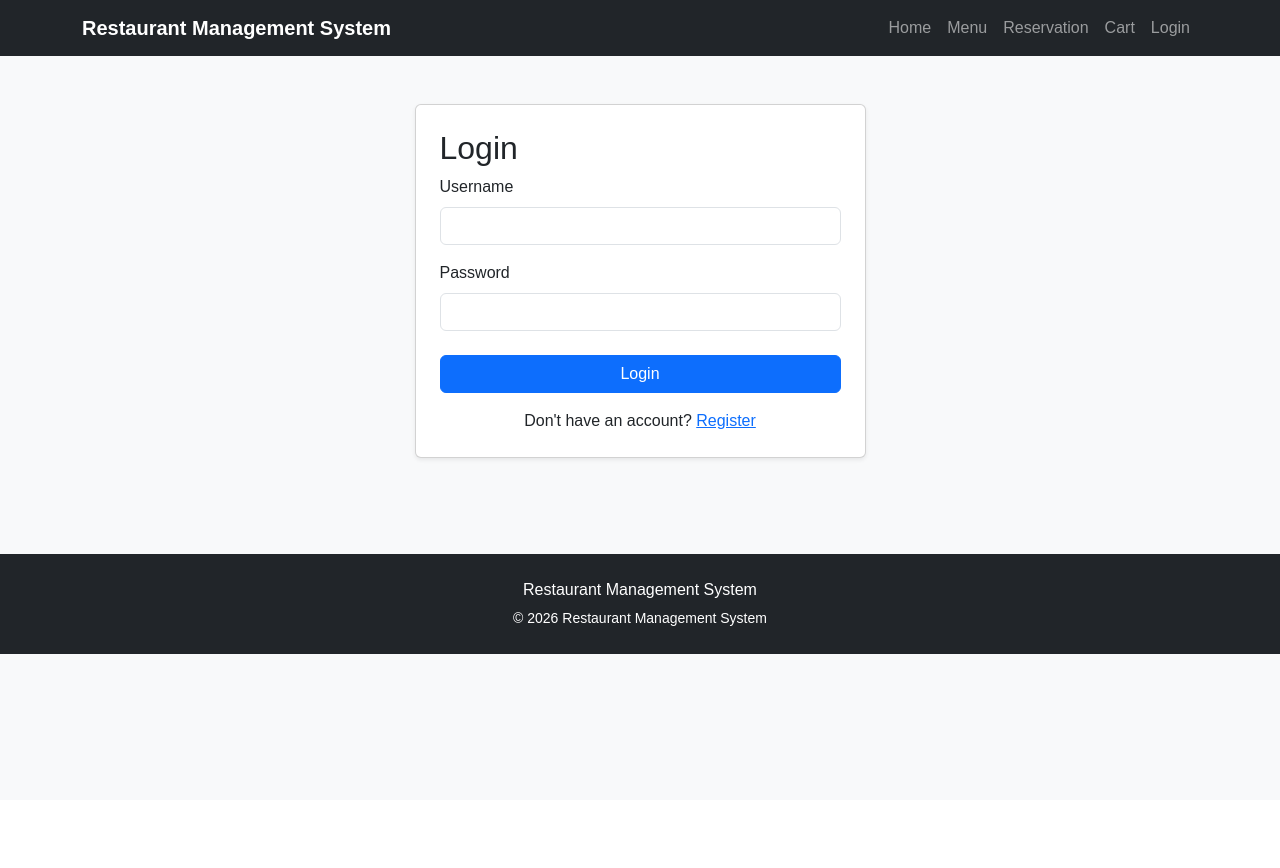
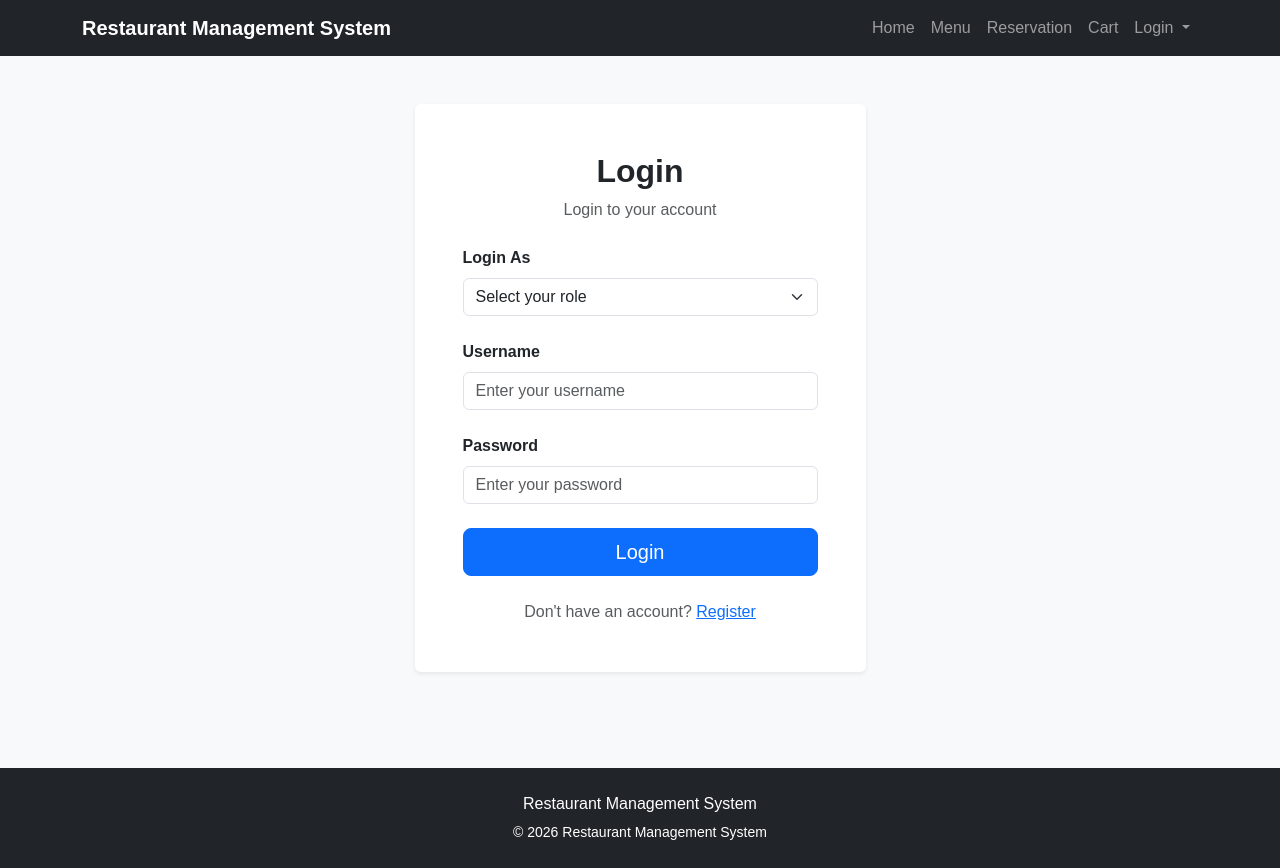
Before and after one commit to mst-shanta/Restaurant-Management-System, a Django app: page /login/ in a window 1280 px wide. Before the commit the page ends 654 px from the top, so only its background shows below. Run offline with Django 5.2, Linux system fonts and the light colour scheme.

Commit message:
Improve login roles and frontend messages

```diff
--- a/core/views.py
+++ b/core/views.py
@@ -261,16 +261,31 @@ def register(request):
 # LOGIN
 # ============================================================
 
+# ============================================================
+# LOGIN
+# ============================================================
+
 def login_view(request):
 
-    # If already logged in, send the user to the correct area
+    # --------------------------------------------------------
+    # SELECTED ROLE FROM NAVBAR
+    # --------------------------------------------------------
+
+    selected_role = request.GET.get(
+        'role',
+        ''
+    ).strip()
+
+
+    # --------------------------------------------------------
+    # ALREADY AUTHENTICATED
+    # --------------------------------------------------------
+
     if request.user.is_authenticated:
 
-        # Admin
         if request.user.is_superuser:
             return redirect('admin_dashboard')
 
-        # Staff
         try:
             request.user.staff_profile
             return redirect('staff_dashboard')
@@ -278,7 +293,6 @@ def login_view(request):
         except Staff.DoesNotExist:
             pass
 
-        # Customer
         try:
             request.user.customer_profile
             return redirect('home')
@@ -287,7 +301,16 @@ def login_view(request):
             return redirect('home')
 
 
+    # --------------------------------------------------------
+    # LOGIN FORM
+    # --------------------------------------------------------
+
     if request.method == 'POST':
+
+        role = request.POST.get(
+            'role',
+            ''
+        ).strip()
 
         username = request.POST.get(
             'username',
@@ -299,16 +322,44 @@ def login_view(request):
             ''
         )
 
+        # Keep the selected role if the form has an error
+        selected_role = role
+
+
+        # ----------------------------------------------------
+        # CHECK ROLE SELECTION
+        # ----------------------------------------------------
+
+        if role not in [
+            'customer',
+            'staff',
+            'admin'
+        ]:
+
+            messages.error(
+                request,
+                'Please select your login role.'
+            )
+
+            return render(
+                request,
+                'login.html',
+                {
+                    'selected_role': selected_role
+                }
+            )
+
+
+        # ----------------------------------------------------
+        # AUTHENTICATE USER
+        # ----------------------------------------------------
+
         user = authenticate(
             request,
             username=username,
             password=password
         )
 
-
-        # ----------------------------------------------------
-        # INVALID LOGIN
-        # ----------------------------------------------------
 
         if user is None:
 
@@ -319,33 +370,74 @@ def login_view(request):
 
             return render(
                 request,
-                'login.html'
+                'login.html',
+                {
+                    'selected_role': selected_role
+                }
             )
 
 
         # ----------------------------------------------------
-        # ADMIN
+        # ADMIN LOGIN
         # ----------------------------------------------------
 
-        if user.is_superuser:
+        if role == 'admin':
 
-            login(request, user)
+            if not user.is_superuser:
+
+                messages.error(
+                    request,
+                    'This account is not an Administrator account.'
+                )
+
+                return render(
+                    request,
+                    'login.html',
+                    {
+                        'selected_role': selected_role
+                    }
+                )
+
+            login(
+                request,
+                user
+            )
 
             messages.success(
                 request,
                 'Welcome, Administrator!'
             )
 
-            return redirect('admin_dashboard')
+            return redirect(
+                'admin_dashboard'
+            )
 
 
         # ----------------------------------------------------
-        # STAFF
+        # STAFF LOGIN
         # ----------------------------------------------------
 
-        try:
+        if role == 'staff':
 
-            staff = user.staff_profile
+            try:
+
+                staff = user.staff_profile
+
+            except Staff.DoesNotExist:
+
+                messages.error(
+                    request,
+                    'This account is not a Staff account.'
+                )
+
+                return render(
+                    request,
+                    'login.html',
+                    {
+                        'selected_role': selected_role
+                    }
+                )
+
 
             if not staff.is_active:
 
@@ -356,10 +448,17 @@ def login_view(request):
 
                 return render(
                     request,
-                    'login.html'
+                    'login.html',
+                    {
+                        'selected_role': selected_role
+                    }
                 )
 
-            login(request, user)
+
+            login(
+                request,
+                user
+            )
 
             messages.success(
                 request,
@@ -367,21 +466,41 @@ def login_view(request):
                 f'{user.first_name or user.username}!'
             )
 
-            return redirect('staff_dashboard')
-
-        except Staff.DoesNotExist:
-            pass
+            return redirect(
+                'staff_dashboard'
+            )
 
 
         # ----------------------------------------------------
-        # CUSTOMER
+        # CUSTOMER LOGIN
         # ----------------------------------------------------
 
-        try:
+        if role == 'customer':
 
-            user.customer_profile
+            try:
 
-            login(request, user)
+                user.customer_profile
+
+            except Customer.DoesNotExist:
+
+                messages.error(
+                    request,
+                    'This account is not a Customer account.'
+                )
+
+                return render(
+                    request,
+                    'login.html',
+                    {
+                        'selected_role': selected_role
+                    }
+                )
+
+
+            login(
+                request,
+                user
+            )
 
             messages.success(
                 request,
@@ -389,25 +508,21 @@ def login_view(request):
                 f'{user.first_name or user.username}!'
             )
 
-            return redirect('home')
-
-        except Customer.DoesNotExist:
-            pass
+            return redirect(
+                'home'
+            )
 
 
-        # ----------------------------------------------------
-        # UNKNOWN ROLE
-        # ----------------------------------------------------
-
-        messages.error(
-            request,
-            'This account does not have a valid system role.'
-        )
-
+    # --------------------------------------------------------
+    # GET REQUEST
+    # --------------------------------------------------------
 
     return render(
         request,
-        'login.html'
+        'login.html',
+        {
+            'selected_role': selected_role
+        }
     )
 
 
@@ -568,10 +683,316 @@ def order_success(request, order_id):
 # RESERVATION
 # ============================================================
 
+@login_required
 def reservation(request):
+
+    from django.utils import timezone
+    from datetime import datetime
+
+    today = timezone.localdate()
+
+    # Show currently available tables
+    tables = RestaurantTable.objects.filter(
+        is_available=True
+    ).order_by(
+        'table_number'
+    )
+
+    context = {
+        'tables': tables,
+        'today': today.strftime('%Y-%m-%d'),
+    }
+
+    if request.method == 'POST':
+
+        reservation_date = request.POST.get(
+            'reservation_date',
+            ''
+        )
+
+        reservation_time = request.POST.get(
+            'reservation_time',
+            ''
+        )
+
+        number_of_guests = request.POST.get(
+            'number_of_guests',
+            ''
+        )
+
+        table_id = request.POST.get(
+            'table',
+            ''
+        )
+
+        special_request = request.POST.get(
+            'special_request',
+            ''
+        ).strip()
+
+        action = request.POST.get(
+            'action',
+            ''
+        )
+
+        # ----------------------------------------------------
+        # VALIDATION
+        # ----------------------------------------------------
+
+        if not all([
+            reservation_date,
+            reservation_time,
+            number_of_guests,
+            table_id
+        ]):
+
+            messages.error(
+                request,
+                'Please complete all required reservation fields.'
+            )
+
+            context.update({
+                'selected_date': reservation_date,
+                'selected_time': reservation_time,
+                'selected_guests': number_of_guests,
+                'selected_table_id': table_id,
+                'special_request': special_request,
+            })
+
+            return render(
+                request,
+                'reservation.html',
+                context
+            )
+
+        try:
+
+            selected_date = datetime.strptime(
+                reservation_date,
+                '%Y-%m-%d'
+            ).date()
+
+            selected_time = datetime.strptime(
+                reservation_time,
+                '%H:%M'
+            ).time()
+
+            guests = int(number_of_guests)
+
+        except (ValueError, TypeError):
+
+            messages.error(
+                request,
+                'Invalid reservation information.'
+            )
+
+            return render(
+                request,
+                'reservation.html',
+                context
+            )
+
+        # Date cannot be in the past
+        if selected_date < today:
+
+            messages.error(
+                request,
+                'Reservation date cannot be in the past.'
+            )
+
+            context.update({
+                'selected_date': reservation_date,
+                'selected_time': reservation_time,
+                'selected_guests': number_of_guests,
+                'selected_table_id': table_id,
+                'special_request': special_request,
+            })
+
+            return render(
+                request,
+                'reservation.html',
+                context
+            )
+
+        # Number of guests must be positive
+        if guests < 1:
+
+            messages.error(
+                request,
+                'Number of guests must be at least 1.'
+            )
+
+            return render(
+                request,
+                'reservation.html',
+                context
+            )
+
+        # ----------------------------------------------------
+        # FIND TABLE
+        # ----------------------------------------------------
+
+        try:
+
+            selected_table = RestaurantTable.objects.get(
+                id=table_id
+            )
+
+        except RestaurantTable.DoesNotExist:
+
+            messages.error(
+                request,
+                'Selected table does not exist.'
+            )
+
+            return render(
+                request,
+                'reservation.html',
+                context
+            )
+
+        # Check whether the table is currently available
+        if not selected_table.is_available:
+
+            messages.error(
+                request,
+                'This table is currently unavailable.'
+            )
+
+            return render(
+                request,
+                'reservation.html',
+                context
+            )
+
+        # Check table capacity
+        if selected_table.capacity < guests:
+
+            messages.error(
+                request,
+                f'Table {selected_table.table_number} can only '
+                f'accommodate {selected_table.capacity} people.'
+            )
+
+            context.update({
+                'selected_date': reservation_date,
+                'selected_time': reservation_time,
+                'selected_guests': number_of_guests,
+                'selected_table_id': table_id,
+                'special_request': special_request,
+            })
+
+            return render(
+                request,
+                'reservation.html',
+                context
+            )
+
+        # ----------------------------------------------------
+        # CHECK EXISTING RESERVATION
+        # ----------------------------------------------------
+
+        existing_reservation = Reservation.objects.filter(
+            table=selected_table,
+            reservation_date=selected_date,
+            reservation_time=selected_time,
+            status__in=[
+                'Pending',
+                'Confirmed'
+            ]
+        ).exists()
+
+        if existing_reservation:
+
+            messages.error(
+                request,
+                'This table is already reserved for the selected '
+                'date and time.'
+            )
+
+            context.update({
+                'selected_date': reservation_date,
+                'selected_time': reservation_time,
+                'selected_guests': number_of_guests,
+                'selected_table_id': table_id,
+                'special_request': special_request,
+            })
+
+            return render(
+                request,
+                'reservation.html',
+                context
+            )
+
+        # ----------------------------------------------------
+        # CHECK AVAILABILITY
+        # ----------------------------------------------------
+
+        if action == 'check':
+
+            messages.success(
+                request,
+                f'Table {selected_table.table_number} is available '
+                f'for {guests} people on '
+                f'{selected_date.strftime("%d %b %Y")} at '
+                f'{selected_time.strftime("%I:%M %p")}.'
+            )
+
+            context.update({
+                'selected_date': reservation_date,
+                'selected_time': reservation_time,
+                'selected_guests': number_of_guests,
+                'selected_table_id': table_id,
+                'special_request': special_request,
+            })
+
+            return render(
+                request,
+                'reservation.html',
+                context
+            )
+
+        # ----------------------------------------------------
+        # BOOK TABLE
+        # ----------------------------------------------------
+
+        if action == 'book':
+
+            try:
+
+                customer = request.user.customer_profile
+
+            except Customer.DoesNotExist:
+
+                messages.error(
+                    request,
+                    'Customer profile not found.'
+                )
+
+                return redirect('register')
+
+            Reservation.objects.create(
+                customer=customer,
+                table=selected_table,
+                reservation_date=selected_date,
+                reservation_time=selected_time,
+                number_of_guests=guests,
+                status='Pending',
+                special_request=special_request,
+            )
+
+            messages.success(
+                request,
+                'Your reservation request has been submitted. '
+                'Please wait for admin confirmation.'
+            )
+
+            return redirect('reservation')
+
     return render(
         request,
-        'reservation.html'
+        'reservation.html',
+        context
     )
 
 
--- a/templates/base.html
+++ b/templates/base.html
@@ -159,20 +159,53 @@
 
 {% else %}
 
+    <!-- LOGIN DROPDOWN -->
 
-                    <!-- LOGIN -->
-
-                    <li class="nav-item">
+    <li class="nav-item dropdown">
 
         <a
-                            class="nav-link"
-                            href="{% url 'login' %}"
+            class="nav-link dropdown-toggle"
+            href="#"
+            id="loginDropdown"
+            role="button"
+            data-bs-toggle="dropdown"
+            aria-expanded="false"
         >
             Login
         </a>
 
+        <ul class="dropdown-menu dropdown-menu-end">
+
+            <li>
+                <a
+                    class="dropdown-item"
+                    href="{% url 'login' %}?role=customer"
+                >
+                    Customer Login
+                </a>
             </li>
 
+            <li>
+                <a
+                    class="dropdown-item"
+                    href="{% url 'login' %}?role=staff"
+                >
+                    Staff Login
+                </a>
+            </li>
+
+            <li>
+                <a
+                    class="dropdown-item"
+                    href="{% url 'login' %}?role=admin"
+                >
+                    Administrator Login
+                </a>
+            </li>
+
+        </ul>
+
+    </li>
 
 {% endif %}
 
@@ -189,6 +222,34 @@
 <!-- MAIN CONTENT -->
 
 <main>
+
+    {% if messages %}
+
+        <div class="container mt-3">
+
+            {% for message in messages %}
+
+                <div
+                    class="alert alert-{{ message.tags }} alert-dismissible fade show"
+                    role="alert"
+                >
+                    {{ message }}
+
+                    <button
+                        type="button"
+                        class="btn-close"
+                        data-bs-dismiss="alert"
+                        aria-label="Close"
+                    ></button>
+
+                </div>
+
+            {% endfor %}
+
+        </div>
+
+    {% endif %}
+
 
     {% block content %}
     {% endblock %}
--- a/templates/login.html
+++ b/templates/login.html
@@ -10,35 +10,79 @@ Login | Restaurant Management System
 
     <div class="row justify-content-center">
 
-        <div class="col-md-5">
+        <div class="col-md-6 col-lg-5">
 
-            <div class="card shadow-sm">
+            <div class="card border-0 shadow-sm">
 
-                <div class="card-body p-4">
+                <div class="card-body p-5">
 
-                    <h2>Login</h2>
+                    <div class="text-center mb-4">
 
+                        <h2 class="fw-bold">
+                            Login
+                        </h2>
 
-                    {% if messages %}
+                        <p class="text-muted">
+                            Login to your account
+                        </p>
 
-                        {% for message in messages %}
-
-                            <div class="alert alert-{{ message.tags }}">
-                                {{ message }}
                     </div>
-
-                        {% endfor %}
-
-                    {% endif %}
 
 
                     <form method="POST">
 
                         {% csrf_token %}
 
-                        <div class="mb-3">
 
-                            <label class="form-label">
+                        <!-- Role -->
+
+                        <div class="mb-4">
+
+                            <label class="form-label fw-semibold">
+                                Login As
+                            </label>
+
+                            <select
+                                name="role"
+                                class="form-select"
+                                required
+                            >
+
+<option value="">
+    Select your role
+</option>
+
+<option
+    value="customer"
+    {% if selected_role == 'customer' %}selected{% endif %}
+>
+    Customer
+</option>
+
+<option
+    value="staff"
+    {% if selected_role == 'staff' %}selected{% endif %}
+>
+    Staff
+</option>
+
+<option
+    value="admin"
+    {% if selected_role == 'admin' %}selected{% endif %}
+>
+    Administrator
+</option>
+
+                            </select>
+
+                        </div>
+
+
+                        <!-- Username -->
+
+                        <div class="mb-4">
+
+                            <label class="form-label fw-semibold">
                                 Username
                             </label>
 
@@ -46,15 +90,18 @@ Login | Restaurant Management System
                                 type="text"
                                 name="username"
                                 class="form-control"
+                                placeholder="Enter your username"
                                 required
                             >
 
                         </div>
 
 
+                        <!-- Password -->
+
                         <div class="mb-4">
 
-                            <label class="form-label">
+                            <label class="form-label fw-semibold">
                                 Password
                             </label>
 
@@ -62,30 +109,36 @@ Login | Restaurant Management System
                                 type="password"
                                 name="password"
                                 class="form-control"
+                                placeholder="Enter your password"
                                 required
                             >
 
                         </div>
 
 
+                        <!-- Login -->
+
+                        <div class="d-grid">
+
                             <button
                                 type="submit"
-                            class="btn btn-primary w-100"
+                                class="btn btn-primary btn-lg"
                             >
                                 Login
                             </button>
 
+                        </div>
+
                     </form>
 
 
-                    <p class="text-center mt-3 mb-0">
+                    <div class="text-center mt-4">
 
+                        <p class="text-muted mb-0">
                             Don't have an account?
-
                             <a href="{% url 'register' %}">
                                 Register
                             </a>
-
                         </p>
 
                     </div>
@@ -98,4 +151,6 @@ Login | Restaurant Management System
 
     </div>
 
+</div>
+
 {% endblock %}
```
Lines whose indentation alone changed are shown as unchanged.
